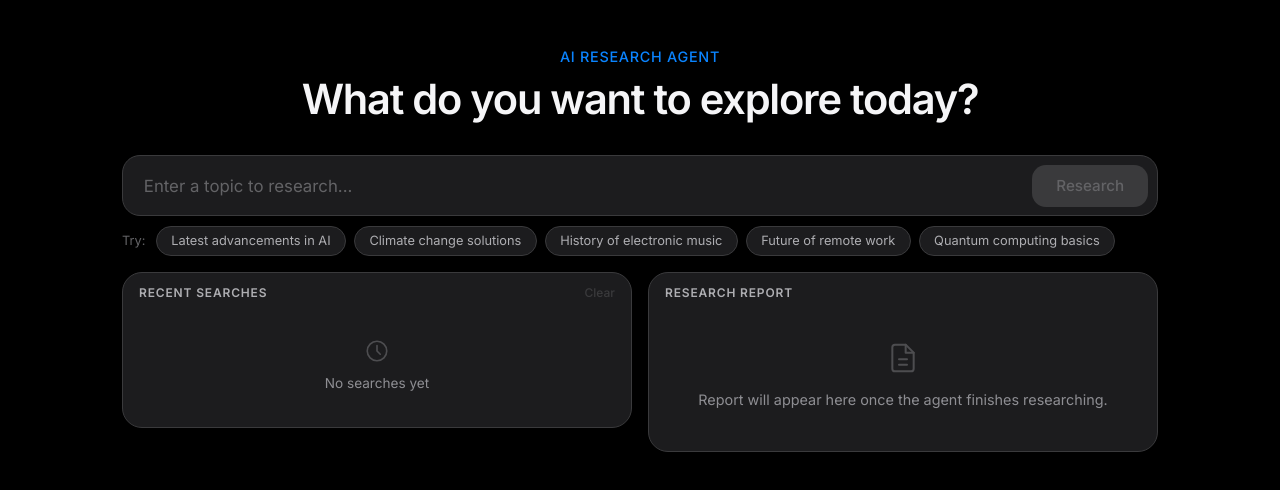
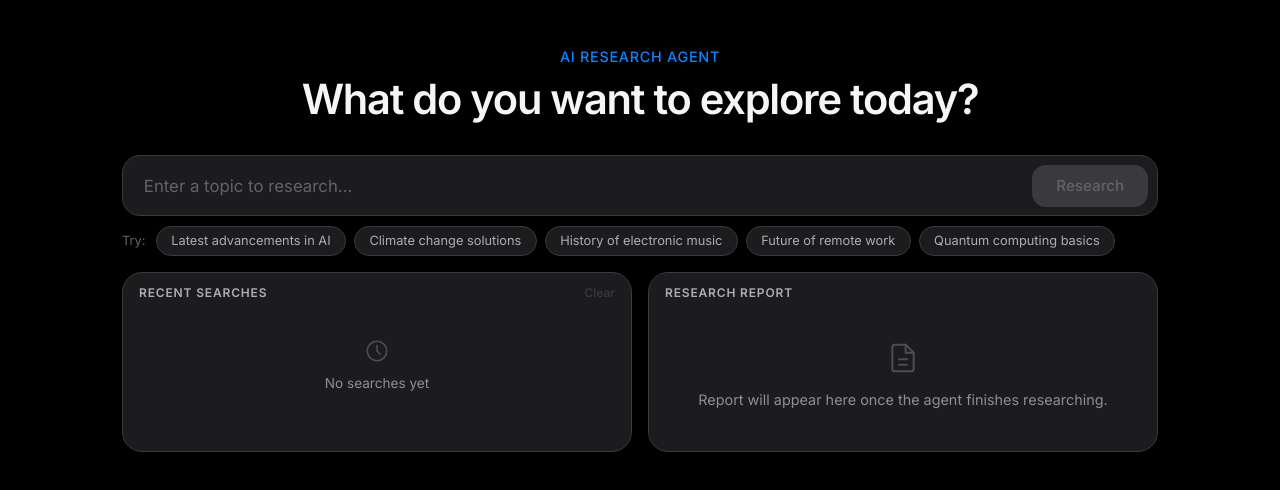
Before and after one commit to Lamanabdullayeva/ai-research-agent, an Angular app in the folder frontend/: page / in a window 1280 px wide. Shown: the top 490 px of the page. Built offline with nearby package versions, Linux system fonts and the light colour scheme.

Commit message:
fix height of recent searches panel

```diff
--- a/frontend/src/app/components/search-history/search-history.component.scss
+++ b/frontend/src/app/components/search-history/search-history.component.scss
@@ -1,5 +1,6 @@
 .history-panel {
   flex: 0 0 auto;
+  height: 180px;
   max-height: calc(100vh - 245px);
   background: #1c1c1e;
   border: 1px solid #3a3a3c;
```
